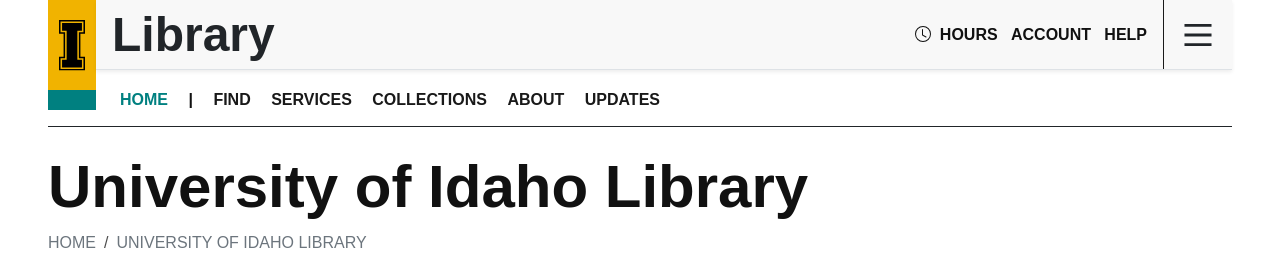
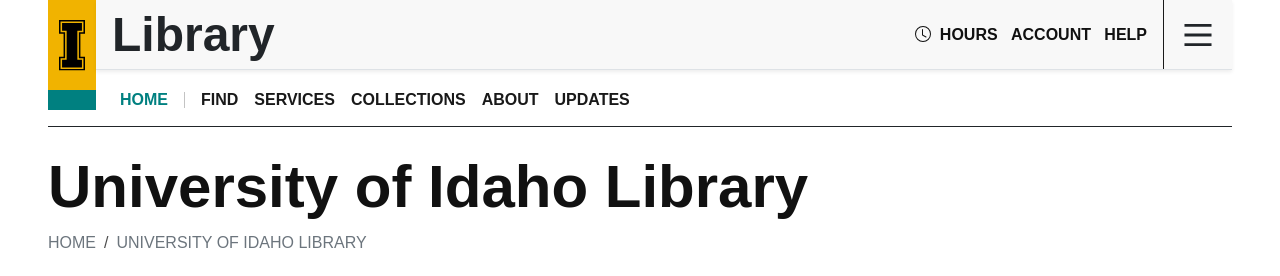
Before and after one commit to uidaholib/mainweb-lib-uidaho, a Jekyll site: the page built from content/index.md, in a window 1280 px wide. Shown: the top 276 px of the page. Built offline with Jekyll 4.4.1, drawn with Linux system fonts in a browser that asks for light colours.

Commit message:
tweak nav, simplify

```diff
--- a/_includes/header.html
+++ b/_includes/header.html
@@ -54,18 +54,25 @@
 
             <div class="d-flex">
                 <div class="bg-clearwater flex-shrink-0" style="width:3rem;height:20px" aria-hidden="true"></div>
-                <nav class="ps-3 align-self-center" aria-label="Section navigation">
-                    <ul class="list-inline text-uppercase fw-bold mb-0" style="font-size:16px;line-height:1">
+                <nav class="ps-3 align-self-center flex-grow-1" aria-label="Section navigation">
+                    <div class="hstack gap-3 text-uppercase fw-bold mb-0" style="font-size:16px;line-height:1">
                         {% if page.section %}
-                        <li class="list-inline-item text-clearwater ms-2">{{ page.section }}</li>
-                        <li class="list-inline-item ms-2" aria-hidden="true">|</li>
+                        <div class="text-clearwater ms-2">{{ page.section }}</div>
+                        <div class="vr d-none d-md-block"></div>
                         {% endif %}
-                        {% unless page.section == 'Find' %}<li class="list-inline-item ms-2"><a href="{{ '/find/' | relative_url }}" class="text-brand-black">Find</a></li>{% endunless %}
-                        {% unless page.section == 'Services' %}<li class="list-inline-item ms-2"><a href="{{ '/services/' | relative_url }}" class="text-brand-black">Services</a></li>{% endunless %}
-                        {% unless page.section == 'Collections' %}<li class="list-inline-item ms-2"><a href="{{ '/collections/' | relative_url }}" class="text-brand-black">Collections</a></li>{% endunless %}
-                        {% unless page.section == 'About' %}<li class="list-inline-item ms-2"><a href="{{ '/about/' | relative_url }}" class="text-brand-black">About</a></li>{% endunless %}
-                        <li class="list-inline-item ms-2"><a href="{{ '/about/updates.html' | relative_url }}" class="text-brand-black">Updates</a></li>
-                    </ul>
+                        <div class="d-none d-md-block"><a href="{{ '/find/' | relative_url }}" class="text-brand-black">Find</a></div>
+                        <div class="d-none d-md-block"><a href="{{ '/services/' | relative_url }}" class="text-brand-black">Services</a></div>
+                        <div class="d-none d-md-block"><a href="{{ '/collections/' | relative_url }}" class="text-brand-black">Collections</a></div>
+                        <div class="d-none d-md-block"><a href="{{ '/about/' | relative_url }}" class="text-brand-black">About</a></div>
+                        <div class="d-none d-md-block"><a href="{{ '/about/updates.html' | relative_url }}" class="text-brand-black">Updates</a></div>
+                        <div class="ms-auto d-md-none"><a href="{{ '/help/' | relative_url }}" class="text-brand-black">
+                            <svg xmlns="http://www.w3.org/2000/svg" width="16" height="16" fill="currentColor" class="bi" viewBox="0 0 16 16">
+                                <path d="M8 15A7 7 0 1 1 8 1a7 7 0 0 1 0 14m0 1A8 8 0 1 0 8 0a8 8 0 0 0 0 16"/>
+                                <path d="M5.255 5.786a.237.237 0 0 0 .241.247h.825c.138 0 .248-.113.266-.25.09-.656.54-1.134 1.342-1.134.686 0 1.314.343 1.314 1.168 0 .635-.374.927-.965 1.371-.673.489-1.206 1.06-1.168 1.987l.003.217a.25.25 0 0 0 .25.246h.811a.25.25 0 0 0 .25-.25v-.105c0-.718.273-.927 1.01-1.486.609-.463 1.244-.977 1.244-2.056 0-1.511-1.276-2.241-2.673-2.241-1.267 0-2.655.59-2.75 2.286m1.557 5.763c0 .533.425.927 1.01.927.609 0 1.028-.394 1.028-.927 0-.552-.42-.94-1.029-.94-.584 0-1.009.388-1.009.94"/>
+                            </svg>
+                            Help
+                        </a></div>
+                    </div>
                 </nav>
             </div>
 
@@ -100,26 +107,16 @@
                         </form>
                     </div>
                     <div class="col-auto">
-                        <button class="btn btn-outline-secondary d-flex align-items-center gap-1"
-                            type="button"
-                            data-bs-toggle="collapse"
-                            data-bs-target="#mainNavMenu"
-                            aria-label="Close navigation menu">
+                        <button class="btn btn-lg btn-outline-secondary d-flex align-items-center form-control form-control-lg" type="button" data-bs-toggle="collapse" data-bs-target="#mainNavMenu" aria-label="Close main menu">
                             <svg xmlns="http://www.w3.org/2000/svg" width="16" height="16" fill="currentColor" class="bi bi-x-lg" viewBox="0 0 16 16" aria-hidden="true" focusable="false">
                                 <path d="M2.146 2.854a.5.5 0 1 1 .708-.708L8 7.293l5.146-5.147a.5.5 0 0 1 .708.708L8.707 8l5.147 5.146a.5.5 0 0 1-.708.708L8 8.707l-5.146 5.147a.5.5 0 0 1-.708-.708L7.293 8 2.146 2.854z"/>
                             </svg>
-                            <span>Close</span>
                         </button>
                     </div>
                 </div>
 
                 <!-- search results div -->
-                <div id="nav-search-results"
-                    class="d-none"
-                    role="region"
-                    aria-live="polite"
-                    aria-atomic="false"
-                    aria-label="Search results">
+                <div id="nav-search-results" class="d-none" role="region" aria-live="polite" aria-atomic="false" aria-label="Search results">
                 </div>
 
                 <nav id="nav-menu-columns" aria-label="Library site navigation">
```
